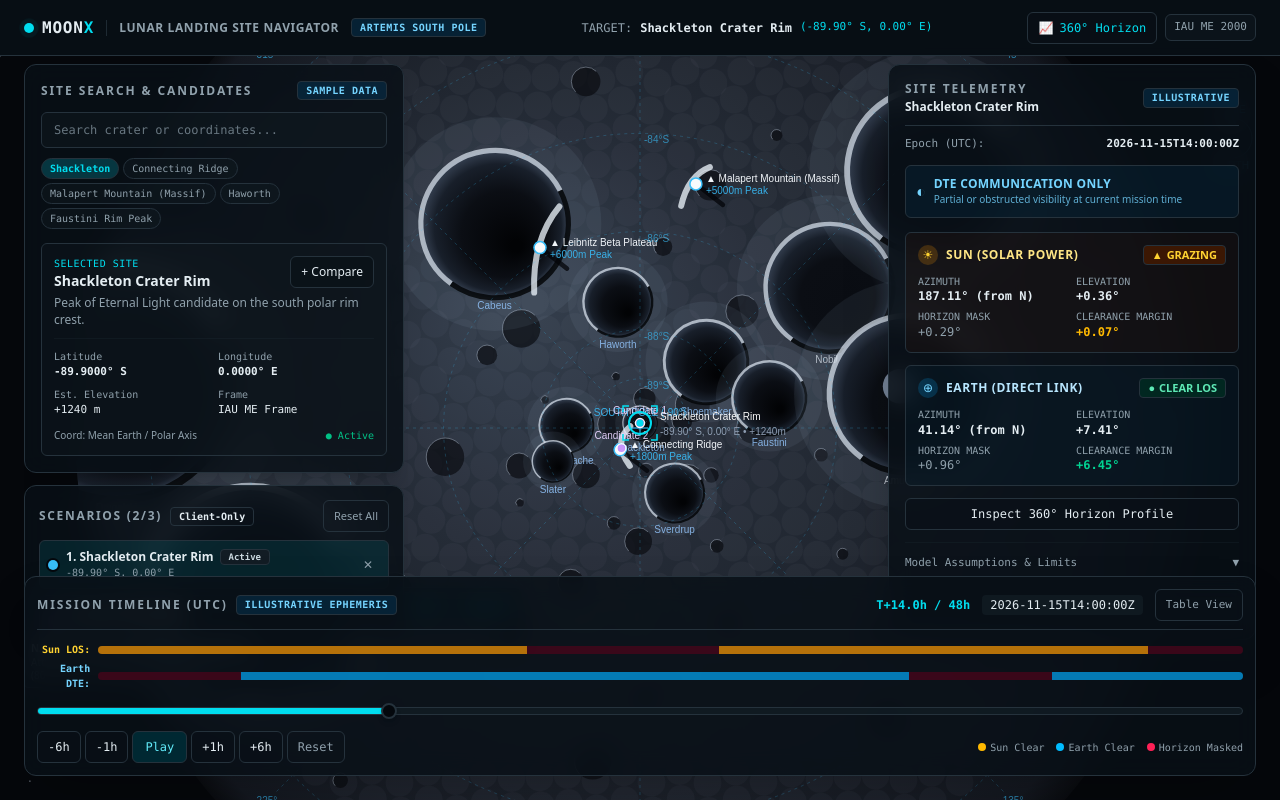
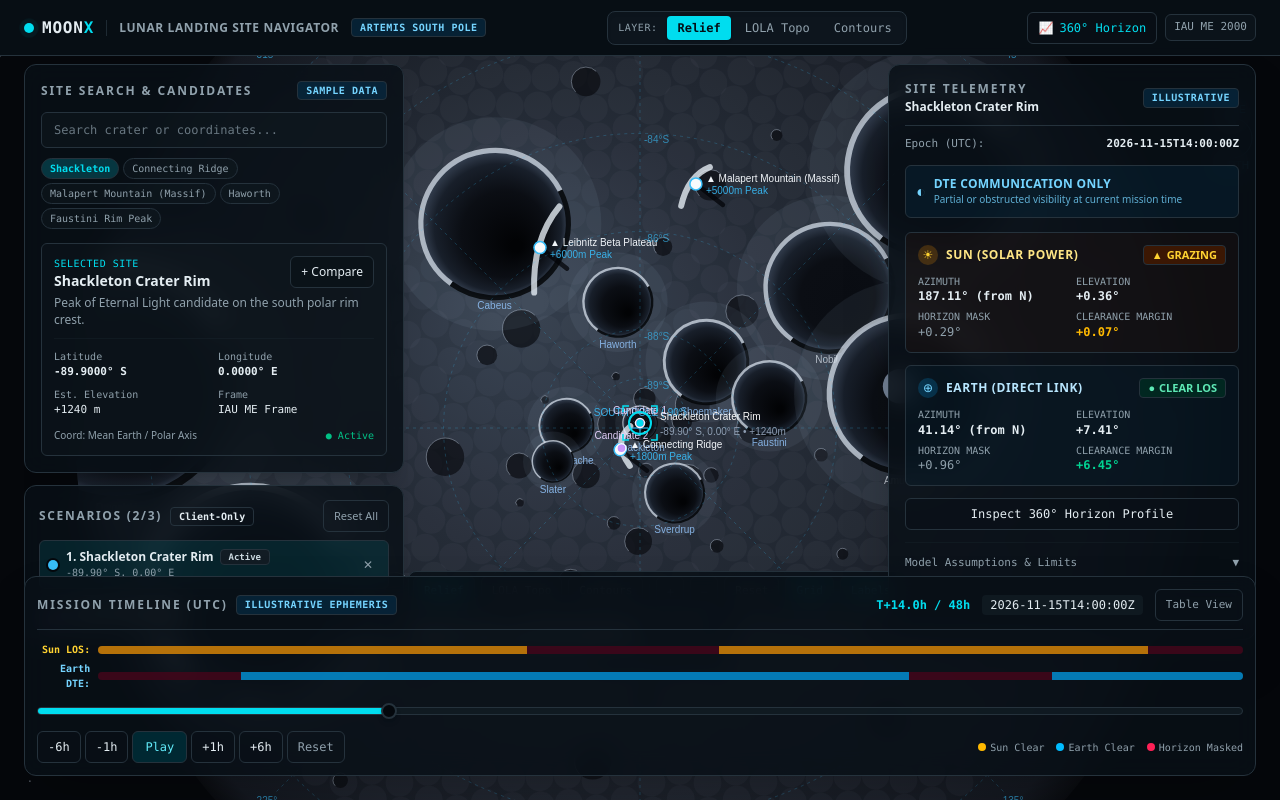
Before and after one commit to Mjay06/MoonX, a Next.js app: page / in a window 1280 px wide. Built offline with nearby package versions, Linux system fonts and the light colour scheme.

Commit message:
feat(ui): add prominent top HUD view switcher and lift mapMode state

```diff
--- a/src/components/lunar-viewport.tsx
+++ b/src/components/lunar-viewport.tsx
@@ -11,6 +11,8 @@ interface LunarViewportProps {
   selectedLocation: LunarLocation | null;
   onSelectLocation: (loc: LunarLocation) => void;
   comparedLocations?: LunarLocation[];
+  mapMode?: MapMode;
+  onMapModeChange?: (mode: MapMode) => void;
 }
 
 // Major lunar south pole craters with realistic dimensions and depths (in km)
@@ -68,9 +70,16 @@ export function LunarViewport({
   selectedLocation,
   onSelectLocation,
   comparedLocations = [],
+  mapMode: controlledMode,
+  onMapModeChange,
 }: LunarViewportProps) {
   const canvasRef = useRef<HTMLCanvasElement | null>(null);
-  const [mapMode, setMapMode] = useState<MapMode>("relief");
+  const [internalMode, setInternalMode] = useState<MapMode>("relief");
+  const mapMode = controlledMode ?? internalMode;
+  const setMapMode = (m: MapMode) => {
+    setInternalMode(m);
+    onMapModeChange?.(m);
+  };
   const [zoom, setZoom] = useState(1.5);
   const [pan, setPan] = useState({ x: 0, y: 0 });
   const [isDragging, setIsDragging] = useState(false);
@@ -722,8 +731,8 @@ export function LunarViewport({
         </div>
       )}
 
-      {/* Viewport Control Overlay (Bottom Left above time scrubber) */}
-      <div className="pointer-events-auto absolute bottom-28 left-4 z-20 flex flex-col gap-1.5 sm:left-6">
+      {/* Viewport Control Overlay (Bottom Left, placed to the right of the sidebar on desktop) */}
+      <div className="pointer-events-auto absolute bottom-32 left-4 z-20 flex flex-col gap-1.5 sm:left-[25.5rem]">
         {/* Layer Mode Switcher & Camera Tools */}
         <div className="flex items-center gap-1.5 rounded-lg border border-border/70 bg-card/85 p-1 backdrop-blur-md shadow-xl">
           <Button
--- a/src/components/mission-hud.tsx
+++ b/src/components/mission-hud.tsx
@@ -12,6 +12,7 @@ import { TelemetryPanel } from "./telemetry-panel";
 import { HorizonPlotModal } from "./horizon-plot-modal";
 import { Button } from "@/components/ui/button";
 import { Badge } from "@/components/ui/badge";
+import type { MapMode } from "./lunar-viewport";
 
 // Client-only dynamic mount for the lunar map viewport
 const LunarViewport = dynamic(
@@ -52,6 +53,7 @@ export function MissionHud() {
     "scenario-init-1"
   );
   const [timeOffsetHours, setTimeOffsetHours] = useState<number>(14.0);
+  const [mapMode, setMapMode] = useState<MapMode>("relief");
   const [isHorizonPlotOpen, setIsHorizonPlotOpen] = useState(false);
   const [isMobileTelemetryCollapsed, setIsMobileTelemetryCollapsed] =
     useState(false);
@@ -141,26 +143,53 @@ export function MissionHud() {
             </span>
           </div>
           <span className="hidden h-4 w-[1px] bg-border/80 sm:inline-block" />
-          <span className="hidden text-xs font-semibold tracking-wider text-muted-foreground uppercase sm:inline-block">
+          <span className="hidden text-xs font-semibold tracking-wider text-muted-foreground uppercase lg:inline-block">
             Lunar Landing Site Navigator
           </span>
-          <Badge variant="illustrative" className="hidden md:inline-flex">
+          <Badge variant="illustrative" className="hidden xl:inline-flex">
             Artemis South Pole
           </Badge>
         </div>
 
-        {/* Center: Selected Site Readout */}
-        {selectedLocation && (
-          <div className="hidden items-center gap-2 lg:flex">
-            <span className="font-mono text-xs text-muted-foreground uppercase">Target:</span>
-            <span className="font-mono text-xs font-semibold text-foreground">
-              {selectedLocation.name}
-            </span>
-            <span className="font-mono text-[11px] text-primary">
-              ({selectedLocation.latitude.toFixed(2)}° S, {selectedLocation.longitude.toFixed(2)}° E)
-            </span>
-          </div>
-        )}
+        {/* Center: Layer View Switcher (Relief | LOLA Topo | Contours) */}
+        <div className="flex items-center gap-1 rounded-lg border border-border/70 bg-secondary/60 p-1 font-mono text-xs shadow-inner">
+          <span className="hidden px-1.5 text-[10px] uppercase tracking-wider text-muted-foreground sm:inline-block">
+            Layer:
+          </span>
+          <button
+            type="button"
+            onClick={() => setMapMode("relief")}
+            className={`rounded px-2.5 py-1 text-xs font-medium transition-all ${
+              mapMode === "relief"
+                ? "bg-primary text-primary-foreground shadow-sm font-semibold"
+                : "text-muted-foreground hover:text-foreground hover:bg-secondary/70"
+            }`}
+          >
+            Relief
+          </button>
+          <button
+            type="button"
+            onClick={() => setMapMode("lola")}
+            className={`rounded px-2.5 py-1 text-xs font-medium transition-all ${
+              mapMode === "lola"
+                ? "bg-primary text-primary-foreground shadow-sm font-semibold"
+                : "text-muted-foreground hover:text-foreground hover:bg-secondary/70"
+            }`}
+          >
+            LOLA Topo
+          </button>
+          <button
+            type="button"
+            onClick={() => setMapMode("contours")}
+            className={`rounded px-2.5 py-1 text-xs font-medium transition-all ${
+              mapMode === "contours"
+                ? "bg-primary text-primary-foreground shadow-sm font-semibold"
+                : "text-muted-foreground hover:text-foreground hover:bg-secondary/70"
+            }`}
+          >
+            Contours
+          </button>
+        </div>
 
         {/* Right: Quick Action Controls */}
         <div className="flex items-center gap-2">
@@ -175,7 +204,7 @@ export function MissionHud() {
               <span className="hidden sm:inline">360° Horizon</span>
             </Button>
           )}
-          <div className="flex items-center rounded-md border border-border/60 bg-secondary/40 px-2 py-1 font-mono text-[11px] text-muted-foreground">
+          <div className="hidden items-center rounded-md border border-border/60 bg-secondary/40 px-2 py-1 font-mono text-[11px] text-muted-foreground sm:flex">
             <span>IAU ME 2000</span>
           </div>
         </div>
@@ -191,6 +220,8 @@ export function MissionHud() {
           selectedLocation={selectedLocation}
           onSelectLocation={handleSelectLocation}
           comparedLocations={scenarios.map((s) => s.location)}
+          mapMode={mapMode}
+          onMapModeChange={setMapMode}
         />
       </div>
 
```
